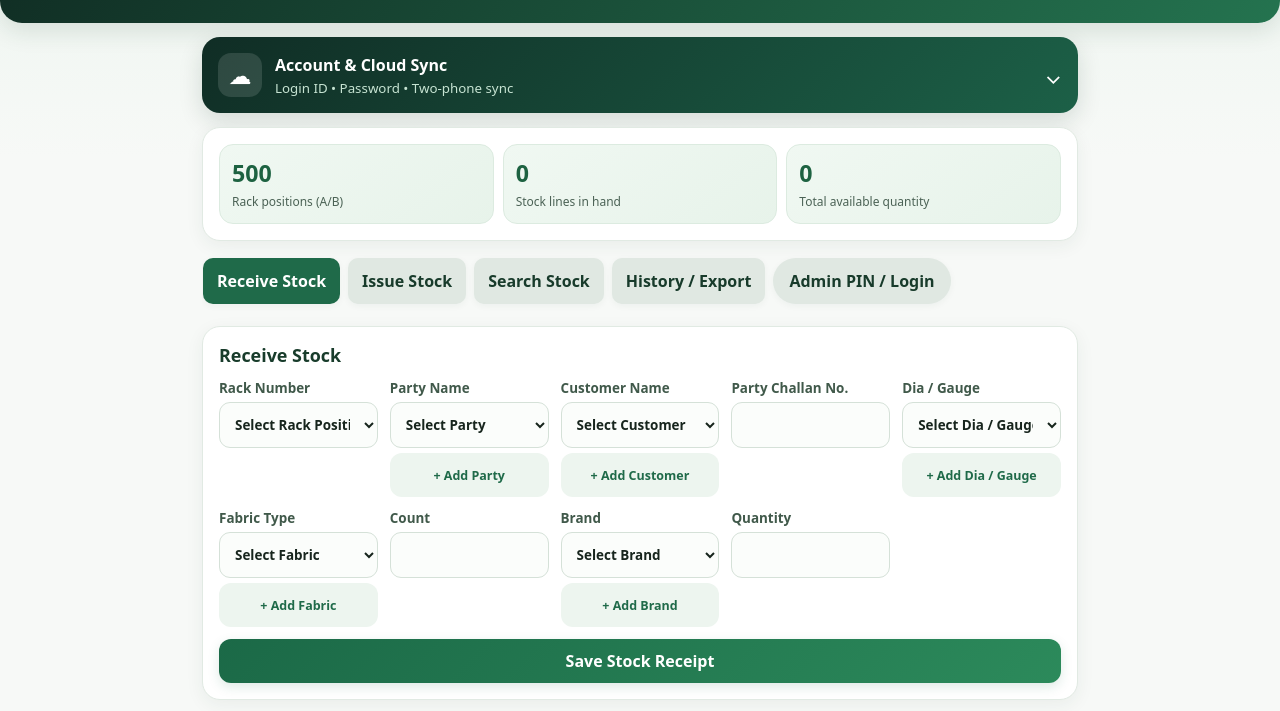
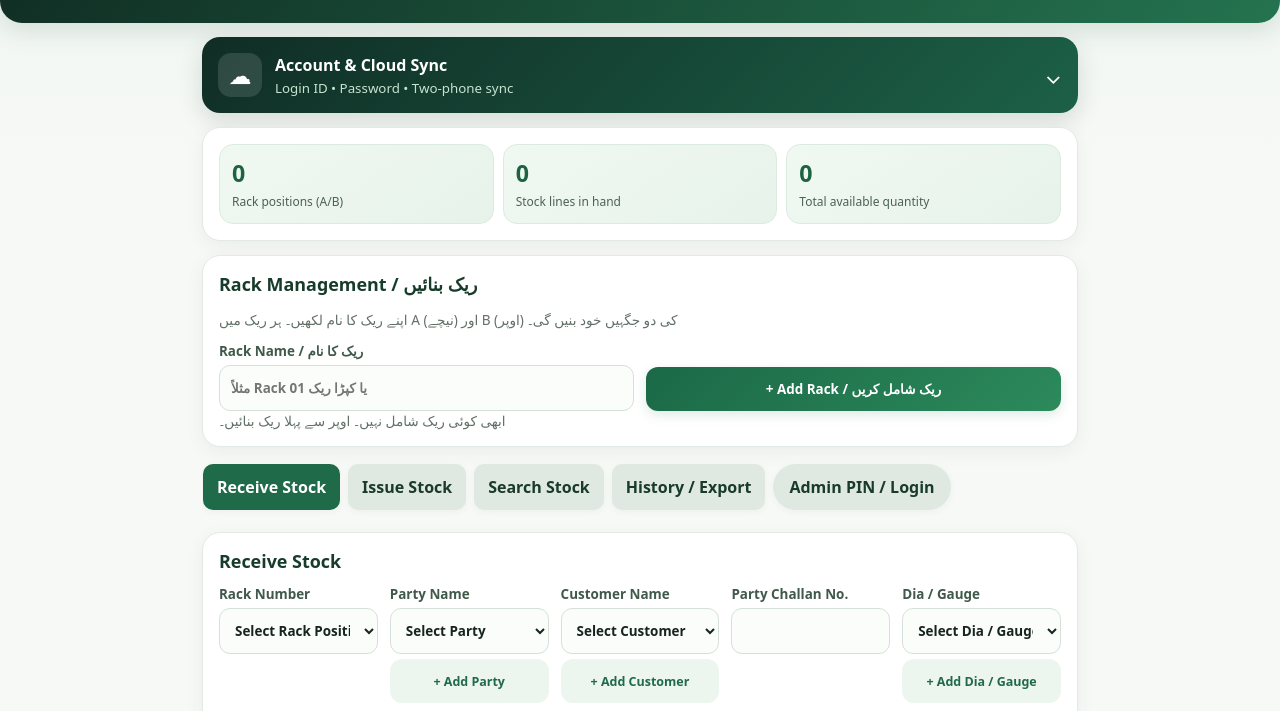
Before and after one commit to maqboolahmed241/item-stock-manager-New, a website: page index.html in a window 1280 px wide. Shown: the part 83-794 px from the top of the page. Drawn offline with nearby package versions, Linux system fonts and the light colour scheme.

Commit message:
Add custom rack management with A/B positions

```diff
--- a/index.html
+++ b/index.html
@@ -45,6 +45,7 @@ label{color:#40594a;font-size:.84rem}
 <main>
 <details class="account-folder" id="cloudCard"><summary><span class="folder-icon">☁</span><span><strong>Account & Cloud Sync</strong><small>Login ID • Password • Two-phone sync</small></span><span class="folder-arrow">⌄</span></summary><div class="account-content"><p class="muted" id="cloudStatus">Not signed in. Your existing records remain saved on this device.</p><form id="cloudForm"><div class="grid"><label>Email / Login ID<input id="cloudEmail" type="email" autocomplete="email" required></label><label>Password<input id="cloudPassword" type="password" autocomplete="current-password" minlength="6" required></label></div><div style="display:flex;gap:8px;flex-wrap:wrap;margin-top:10px"><button class="primary" type="submit" id="loginBtn">Sign in</button><button type="button" id="signupBtn">Create account</button><button type="button" id="syncBtn">Sync now</button><button type="button" id="logoutBtn">Sign out</button></div></form><p class="muted">Use the same account on both phones to sync stock. Keep your password private.</p></div></details>
 <div class="card"><div class="stats"><div class="stat"><strong id="rackCount">500</strong><span>Rack positions (A/B)</span></div><div class="stat"><strong id="itemCount">0</strong><span>Stock lines in hand</span></div><div class="stat"><strong id="totalQty">0</strong><span>Total available quantity</span></div></div></div>
+<section class="card" id="rackManager"><h2>Rack Management / ریک بنائیں</h2><p class="muted">اپنے ریک کا نام لکھیں۔ ہر ریک میں A (نیچے) اور B (اوپر) کی دو جگہیں خود بنیں گی۔</p><form id="rackForm"><div class="grid"><label>Rack Name / ریک کا نام<input id="newRackName" placeholder="مثلاً Rack 01 یا کپڑا ریک" required maxlength="35"></label><label style="align-self:end"><button class="primary" type="submit">+ Add Rack / ریک شامل کریں</button></label></div></form><div id="rackList" class="muted"></div></section>
 <nav><button class="tab active" data-tab="receive">Receive Stock</button><button class="tab" data-tab="issue">Issue Stock</button><button class="tab" data-tab="search">Search Stock</button><button class="tab" data-tab="history">History / Export</button><button type="button" id="adminBtn">Admin PIN / Login</button></nav>
 <section id="receive" class="panel card"><h2>Receive Stock</h2><form id="receiveForm"><div class="grid">
 <label>Rack Number<select name="rack" required id="rackSelect"></select></label>
@@ -81,7 +82,9 @@ const cloud=window.supabase.createClient(SUPABASE_URL,SUPABASE_KEY);
 let cloudUser=null; let cloudBusy=false;
 const KEY='rack-stock-preview-v1';
 let adminMode=false;let data;try{data=JSON.parse(localStorage.getItem(KEY))||{items:[],tx:[]}}catch{data={items:[],tx:[]}}
-const rackNames=Array.from({length:250},(_,i)=>{const n='RACK-'+String(i+1).padStart(3,'0');return [n+'-A',n+'-B']}).flat();
+const RACK_KEY='rack-stock-custom-racks-v1';
+let customRacks=[];try{customRacks=JSON.parse(localStorage.getItem(RACK_KEY)||'[]');if(!Array.isArray(customRacks))customRacks=[];}catch{customRacks=[];}
+let rackNames=customRacks.flatMap(n=>[n+'-A',n+'-B']);
 const $=s=>document.querySelector(s);
 const esc=s=>String(s??'').replace(/[&<>"']/g,c=>({'&':'&amp;','<':'&lt;','>':'&gt;','"':'&quot;',"'":'&#39;'}[c]));
 function save(){localStorage.setItem(KEY,JSON.stringify(data));render();if(cloudUser&&!cloudBusy)pushCloud().catch(e=>cloudMessage('Cloud sync error: '+(e.message||e)));}
@@ -143,6 +146,7 @@ function renderMasterLists(){
   if(masterLists[type].includes(current))el.value=current;});
  });
 }
+$('#rackForm').addEventListener('submit',e=>{e.preventDefault();const input=$('#newRackName');const name=input.value.trim().replace(/-([AB])$/i,'');if(!name)return;const duplicate=customRacks.some(x=>x.toLowerCase()===name.toLowerCase());if(duplicate)return alert('یہ ریک پہلے سے موجود ہے۔');customRacks.push(name);customRacks.sort((a,b)=>a.localeCompare(b,undefined,{numeric:true}));localStorage.setItem(RACK_KEY,JSON.stringify(customRacks));rackNames=customRacks.flatMap(x=>[x+'-A',x+'-B']);input.value='';fillRacks();alert('ریک کامیابی سے شامل ہوگیا۔');});
 document.querySelectorAll('.addChoice').forEach(btn=>btn.addEventListener('click',()=>{
  const type=btn.dataset.list;const labels={fabric:'Fabric name',dia:'Dia / Gauge',brand:'Brand name',party:'Party name',customer:'Customer name'};
  const value=prompt('Add a new '+labels[type]+'. It will be saved in this phone for future selection:');
@@ -151,7 +155,7 @@ document.querySelectorAll('.addChoice').forEach(btn=>btn.addEventListener('click
  addMasterChoice(type,value);
  const targets={fabric:['#fabricSelect'],dia:['#diaSelect'],brand:['#brandSelect'],party:['#partySelect','#issuePartySelect'],customer:['#customerSelect','#issueCustomerSelect']};targets[type].forEach(sel=>{const target=$(sel);if(target)target.value=value.trim();});
 }));
-function fillRacks(){const legacy=[...new Set((data.items||[]).map(i=>String(i.rack||'')).filter(r=>r&&!rackNames.includes(r)))].sort((a,b)=>a.localeCompare(b,undefined,{numeric:true}));const all=[...rackNames,...legacy];const opts='<option value="">Select Rack Position</option>'+all.map(r=>'<option value="'+esc(r)+'">'+esc(r)+'</option>').join('');$('#rackSelect').innerHTML=opts;document.querySelectorAll('.rackOptions').forEach(s=>s.innerHTML=opts)}
+function fillRacks(){const legacy=[...new Set((data.items||[]).map(i=>String(i.rack||'')).filter(r=>r&&!rackNames.includes(r)))].sort((a,b)=>a.localeCompare(b,undefined,{numeric:true}));const all=[...rackNames,...legacy];const opts='<option value="">Select Rack Position</option>'+all.map(r=>'<option value="'+esc(r)+'">'+esc(r)+'</option>').join('');$('#rackSelect').innerHTML=opts;document.querySelectorAll('.rackOptions').forEach(s=>s.innerHTML=opts);$('#rackCount').textContent=all.length;$('#rackList').innerHTML=customRacks.length?customRacks.map(n=>'<div style="display:flex;justify-content:space-between;align-items:center;padding:8px 0;border-bottom:1px solid #e5ece7"><span><b>'+esc(n)+'</b> — A (Lower) / B (Upper)</span><button type="button" data-remove-rack="'+esc(n)+'">Remove</button></div>').join(''):'ابھی کوئی ریک شامل نہیں۔ اوپر سے پہلا ریک بنائیں۔';$('#rackList').querySelectorAll('[data-remove-rack]').forEach(b=>b.addEventListener('click',()=>{const n=b.dataset.removeRack;const positions=[n+'-A',n+'-B'];if(data.items.some(x=>positions.includes(x.rack)))return alert('اس ریک میں اسٹاک موجود ہے۔ پہلے اسٹاک منتقل یا ختم کریں۔');if(!confirm('کیا آپ '+n+' کو حذف کرنا چاہتے ہیں؟'))return;customRacks=customRacks.filter(x=>x!==n);localStorage.setItem(RACK_KEY,JSON.stringify(customRacks));rackNames=customRacks.flatMap(x=>[x+'-A',x+'-B']);fillRacks();}));}
 function available(item){return item.received-item.issued}
 function render(){const active=data.items.filter(i=>available(i)>0);$('#itemCount').textContent=active.length;$('#totalQty').textContent=active.reduce((a,i)=>a+available(i),0).toLocaleString();const issueOpts=data.items.filter(i=>available(i)>0).map(i=>'<option value="'+esc(i.id)+'">'+esc(i.rack+' • '+i.fabric+' • '+i.customer+' • available '+available(i))+'</option>').join('');$('#issueItem').innerHTML=issueOpts||'<option value="">No stock available</option>';drawHistory(data.tx);drawSearch()}
 function drawHistory(rows){$('#historyTable').innerHTML='<table><thead><tr><th>Time</th><th>Type / ID</th><th>Rack / Item</th><th>Qty</th><th>Color</th><th>Party / Customer / Reference</th><th>Admin</th></tr></thead><tbody>'+rows.slice().reverse().map(t=>'<tr><td>'+esc(new Date(t.time).toLocaleString())+'</td><td>'+esc(t.type)+'<br>'+esc(t.id)+'</td><td>'+esc(t.rack)+'<br>'+esc(t.fabric||'')+'</td><td>'+esc(t.qty)+'</td><td>'+esc(t.color||'—')+'</td><td>'+esc(t.party||'')+'<br>'+esc(t.customer||t.to||'')+'<br>'+esc(t.challan||'')+'</td><td>'+(adminMode?'<button type="button" data-edit-tx="'+esc(t.id)+'">Edit</button> <button type="button" data-delete-tx="'+esc(t.id)+'" style="background:#a52d2d;color:white">Delete</button>':'Admin only')+'</td></tr>').join('')+'</tbody></table>';
```
